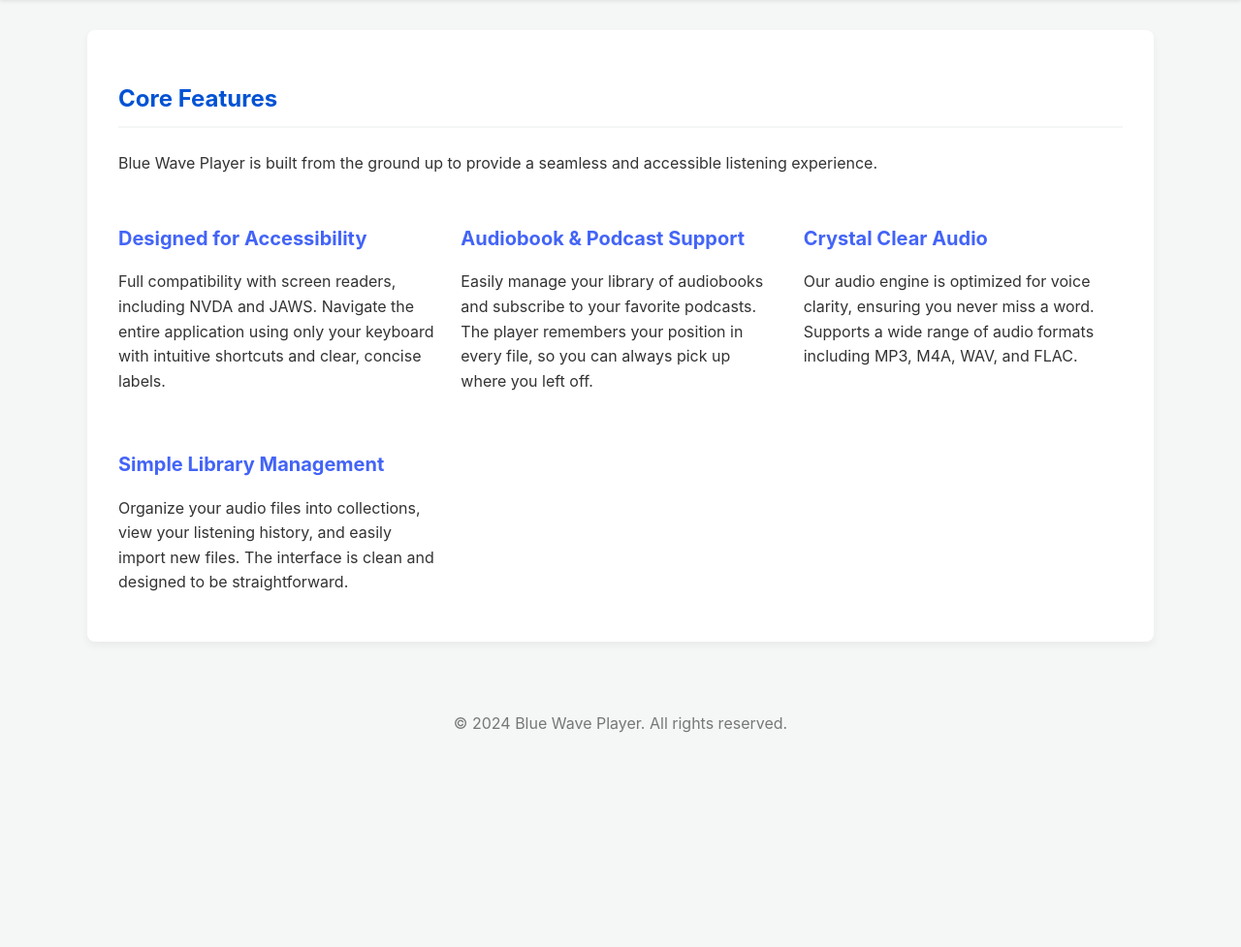
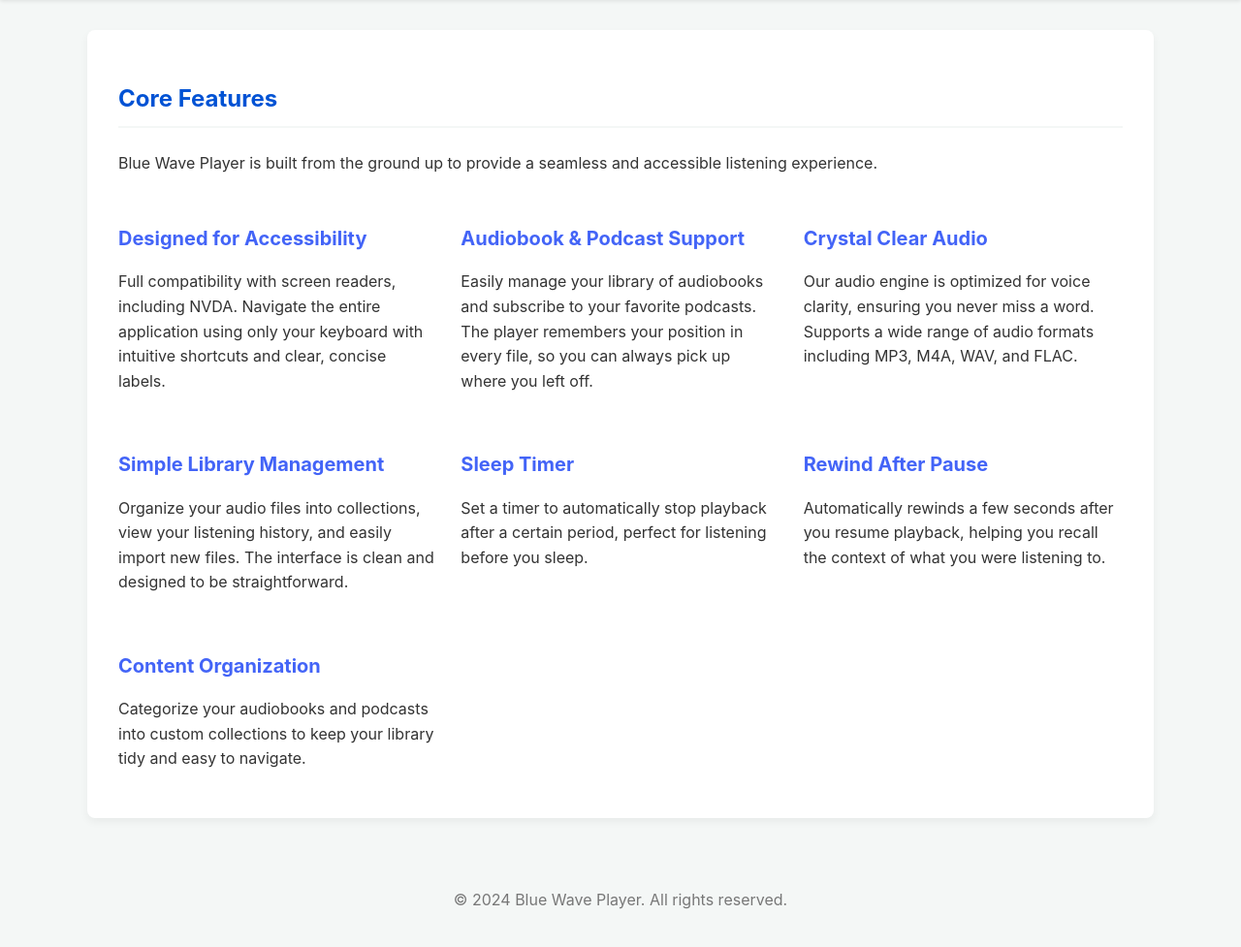
Before and after one commit to bwplayer/bwplayer.github.io, a plain HTML site: page features.html in a window 1280 px wide. Shown: the part 71-1048 px from the top of the page at 97% size. Before the commit the page ends 871 px from the top, so only its background shows below. Drawn offline with Linux system fonts and the light colour scheme.

Commit message:
Update website content

```diff
--- a/features.html
+++ b/features.html
@@ -27,7 +27,7 @@
             <div class="feature-list">
                 <div class="feature-item">
                     <h2>Designed for Accessibility</h2>
-                    <p>Full compatibility with screen readers, including NVDA and JAWS. Navigate the entire application using only your keyboard with intuitive shortcuts and clear, concise labels.</p>
+                    <p>Full compatibility with screen readers, including NVDA. Navigate the entire application using only your keyboard with intuitive shortcuts and clear, concise labels.</p>
                 </div>
                 <div class="feature-item">
                     <h2>Audiobook & Podcast Support</h2>
@@ -41,6 +41,18 @@
                     <h2>Simple Library Management</h2>
                     <p>Organize your audio files into collections, view your listening history, and easily import new files. The interface is clean and designed to be straightforward.</p>
                 </div>
+                <div class="feature-item">
+                    <h2>Sleep Timer</h2>
+                    <p>Set a timer to automatically stop playback after a certain period, perfect for listening before you sleep.</p>
+                </div>
+                <div class="feature-item">
+                    <h2>Rewind After Pause</h2>
+                    <p>Automatically rewinds a few seconds after you resume playback, helping you recall the context of what you were listening to.</p>
+                </div>
+                <div class="feature-item">
+                    <h2>Content Organization</h2>
+                    <p>Categorize your audiobooks and podcasts into custom collections to keep your library tidy and easy to navigate.</p>
+                </div>
             </div>
         </section>
     </main>
```
Also changed, not shown: about.html (+13 -1 lines).
